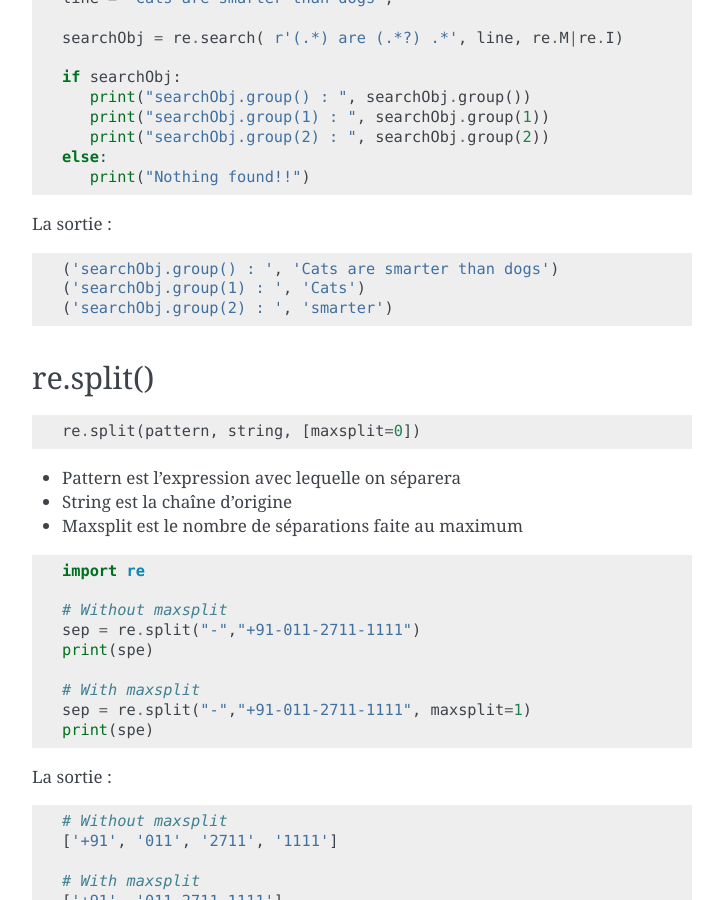
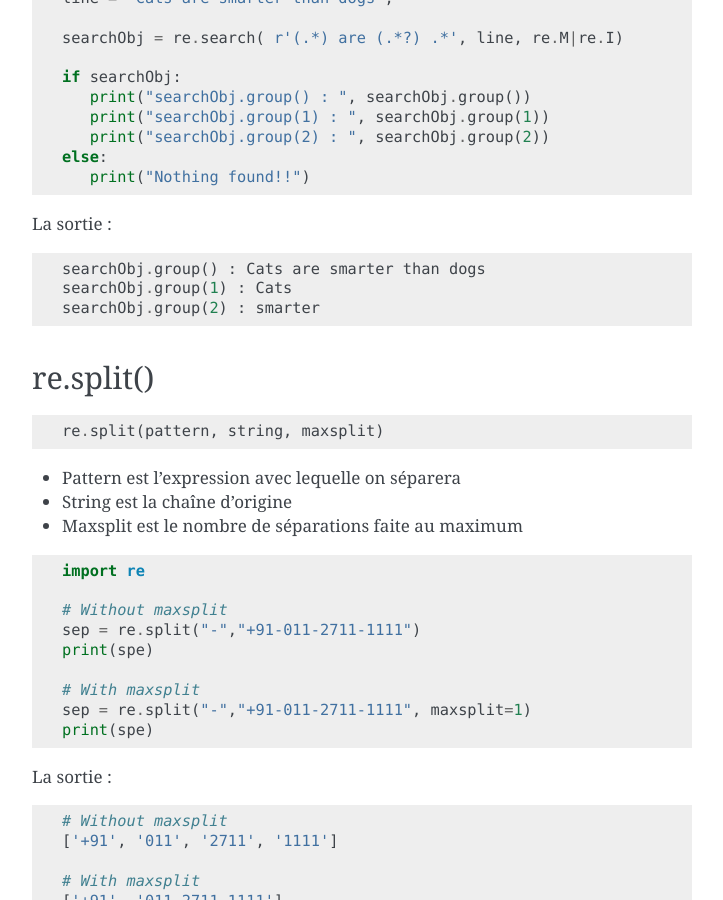
Before and after one commit to HE-Arc/livre-python, a Sphinx documentation site: the page built from source/re/index.rst, in a window 1280 px wide and 900 px high, scrolled down 2104 px. Shown: the whole window, without its empty margins (388-1111 px from the left). Built offline with Sphinx 7.4.7, drawn with Linux system fonts in a browser that asks for light colours.

Commit message:
Résoudre les erreurs

```diff
--- a/source/re/index.rst
+++ b/source/re/index.rst
@@ -57,7 +57,7 @@
 
 .. code:: python
 
-    import re
+	import re
 
 re.match()
 ----------
@@ -90,7 +90,7 @@
 
 Afin de rechercher une expression, on utilisera la fonction "search()" :
 
-.. code:: python
+::
 
 	re.search(pattern, string)
 
@@ -116,16 +116,16 @@
 
 ::
 
-	('searchObj.group() : ', 'Cats are smarter than dogs')
-	('searchObj.group(1) : ', 'Cats')
-	('searchObj.group(2) : ', 'smarter')
+	searchObj.group() : Cats are smarter than dogs
+	searchObj.group(1) : Cats
+	searchObj.group(2) : smarter
 
 re.split()
 ----------
 
-.. code:: python
+::
 
-	re.split(pattern, string, [maxsplit=0])
+	re.split(pattern, string, maxsplit)
 
 - Pattern est l'expression avec lequelle on séparera
 - String est la chaîne d'origine
@@ -158,7 +158,7 @@
 
 Afin de remplacer des données, on peut passer par la fonction "sub()" :
 
-.. code:: python
+::
 
 	re.sub(pattern, replace, string)
 
@@ -172,7 +172,7 @@
 
 	phone = "2004-959-559"
 
-    # Suppresion des guillemets
+	# Suppresion des guillemets
 	num = re.sub(r'#.*$', "", phone)
 	print("Phone Num : ", num)
 
@@ -192,7 +192,7 @@
 
 Si, dans votre programme, vous utilisez plusieurs fois les mêmes expressions régulières, il peut être utile de les compiler. Le module re propose en effet de conserver votre expression régulière sous la forme d'un objet que vous pouvez stocker dans votre programme.
 
-.. code:: python
+::
 
 	re.compile(pattern)
 
```
